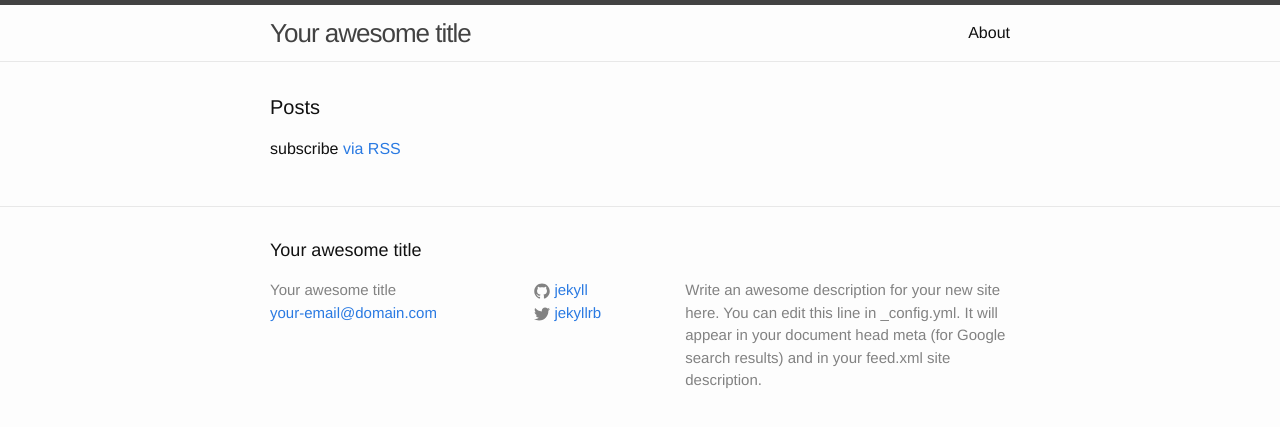
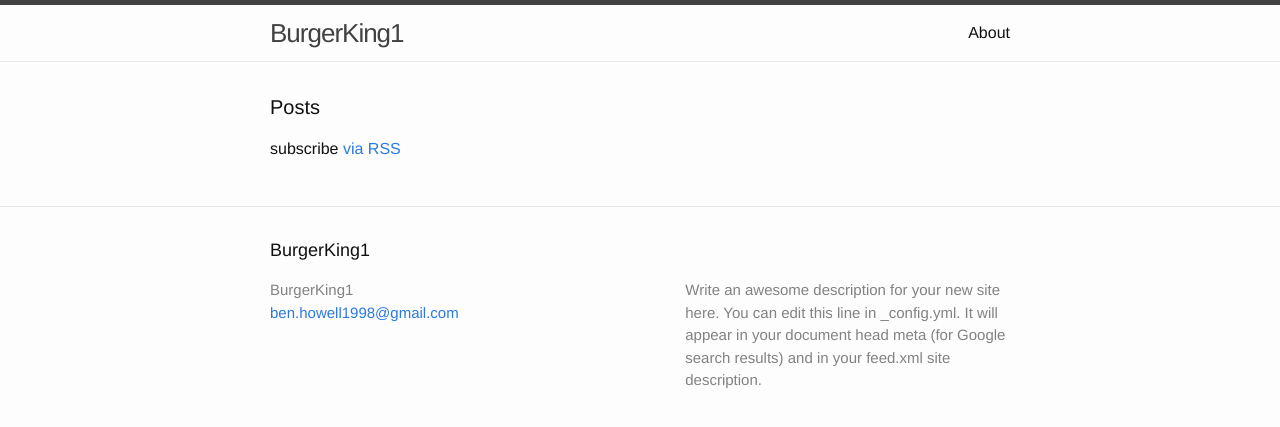
Before and after one commit to burgerking1/burgerking1.github.io, a Jekyll site: the page built from index.html, in a window 1280 px wide. Shown: the top 427 px of the page. Built offline with Jekyll 4.4.1, drawn with Linux system fonts in a browser that asks for light colours.

Commit message:
Update _config.yml

```diff
--- a/_config.yml
+++ b/_config.yml
@@ -6,16 +6,15 @@
 # 'jekyll serve'. If you change this file, please restart the server process.
 
 # Site settings
-title: Your awesome title
-email: your-email@domain.com
+title: BurgerKing1
+email: ben.howell1998@gmail.com
 description: > # this means to ignore newlines until "baseurl:"
   Write an awesome description for your new site here. You can edit this
   line in _config.yml. It will appear in your document head meta (for
   Google search results) and in your feed.xml site description.
 baseurl: "" # the subpath of your site, e.g. /blog
-url: "http://yourdomain.com" # the base hostname & protocol for your site
-twitter_username: jekyllrb
-github_username:  jekyll
+url: "http://burgerking1.com" # the base hostname & protocol for your site
+
 
 # Build settings
 markdown: kramdown
```
